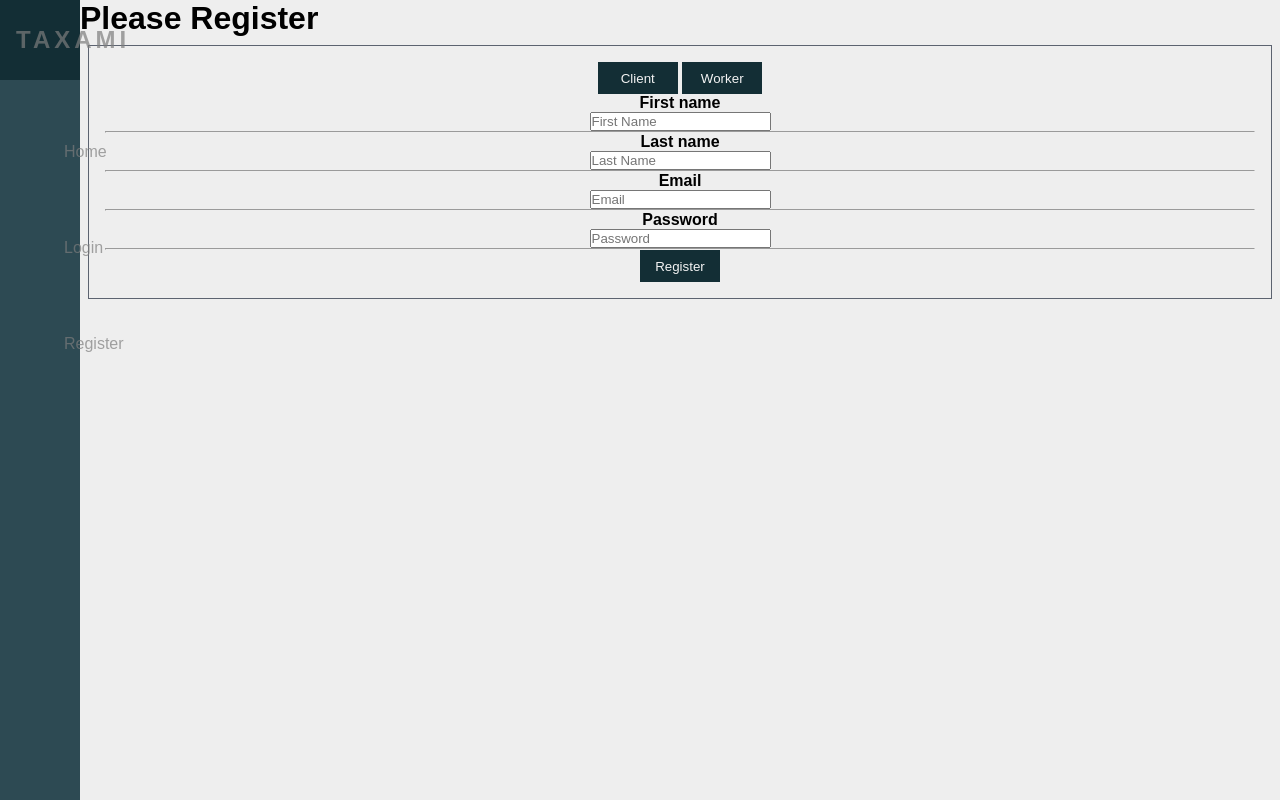
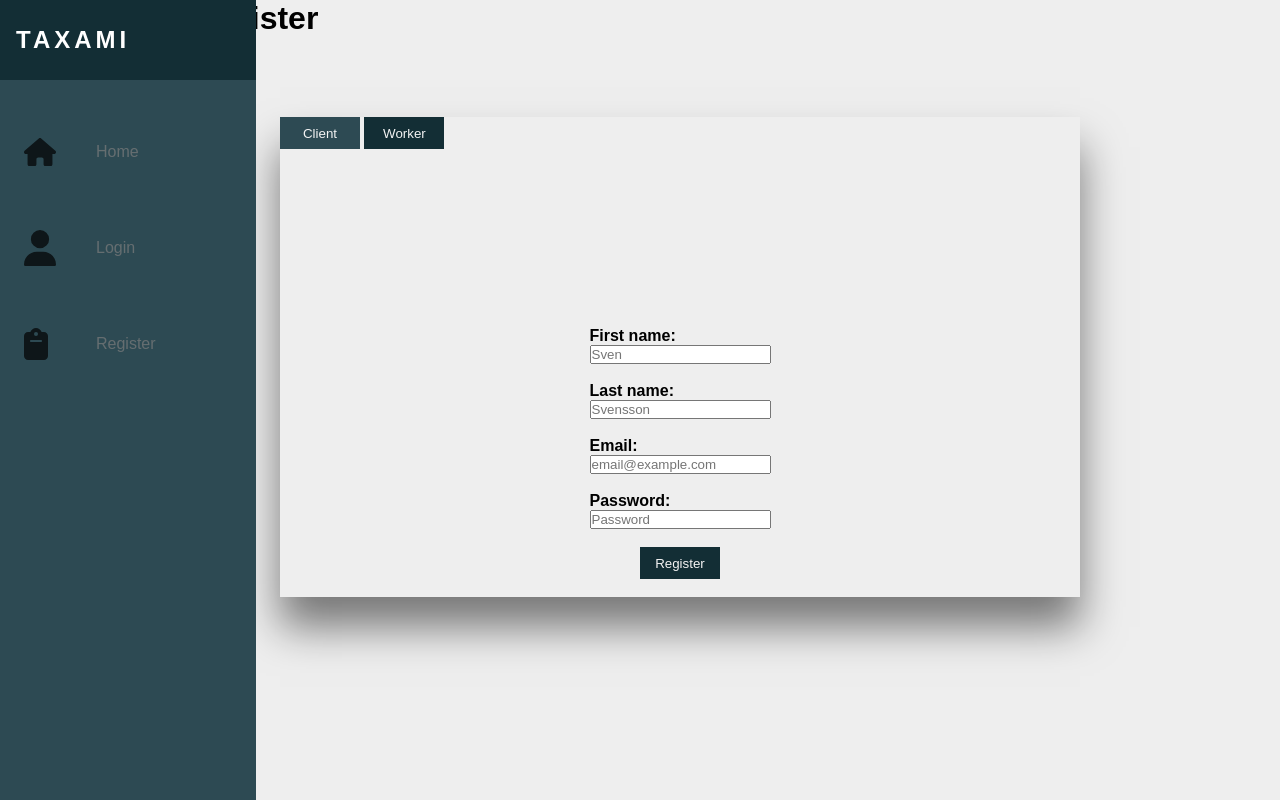
Before and after one commit to antonpandi/taxami-sveltekit, a SvelteKit app: page /register in a window 1280 px wide. Built offline with nearby package versions, Linux system fonts and the light colour scheme.

Commit message:
registration route update

```diff
--- a/src/routes/register/+page.svelte
+++ b/src/routes/register/+page.svelte
@@ -1,32 +1,113 @@
 <script>
 	import RegisterClient from '../../lib/components/Register/RegisterClient.svelte';
 	import RegisterWorker from '../../lib/components/Register/RegisterWorker.svelte';
+	import { goto } from '$app/navigation';
 	import { page } from '$app/stores';
 	// import { page } from '$lib/stores/page';
 	import { onMount } from 'svelte';
+	import {user} from "$lib/stores/user"
+	import {authenticated} from "$lib/stores/auth"
+
+	import URL from "$lib/components/URL"
 
 
 	let registerSwitch = 'CLIENT';
+	let registerType = 'CLIENT';
 
 	const setClient = () => (registerSwitch = 'CLIENT');
 	const setWorker = () => (registerSwitch = 'WORKER');
+
+	let email, password, fname, lname;
+
+	async function register(){
+		console.log('Submit:', 'Email:', email, 'Password:', password);
+		// await fetch(URL(registerSwitch == "CLIENT"?'register/client':'register/worker'), {
+		await fetch(URL('register'), {
+			method: 'POST',
+			headers: { 'Content-Type': 'application/json' },
+				credentials: 'include',
+				body: JSON.stringify({
+				fname,
+				lname,
+				email: email.toLowerCase(),
+				password,
+				'role':registerSwitch
+			})
+		})
+		.then((res) => res.json())
+		.then((data) => {
+			console.log("Response: ", data);
+			// goto('/');
+		})
+		.catch((err) => console.log(err));
+
+
+	};
+
+
 </script>
 
 <h1>Please Register</h1>
-<div class="container">
-	<button on:click={setClient}>Client</button>
-	<button on:click={setWorker}>Worker</button>
 
-	{#if registerSwitch == 'CLIENT'}
-		<RegisterClient />
-	{:else}
-		<RegisterWorker />
-	{/if}
+
+<div class="register-page page-box">
+	<div class="login_type">
+		<button class:selected={registerSwitch=='CLIENT'} on:click={setClient}>Client</button>
+		<button class:selected={registerSwitch=='WORKER'} on:click={setWorker}>Worker</button>
+	</div>
+	<div>
+		<br>
+
+
+
+		<form class="register-form" on:submit|preventDefault={register}>
+			<div class="form_item">
+				<h4>First name:</h4>
+				<input bind:value={fname} type="text" name="email" placeholder="Sven" />
+			</div>
+			<br />
+			<div class="form_item">
+				<h4>Last name:</h4>
+				<input bind:value={lname} type="text" name="email" placeholder="Svensson" />
+			</div>
+			<br />
+			<div class="form_item">
+				<h4>Email:</h4>
+				<input bind:value={email} type="email" name="email" placeholder="email@example.com" />
+			</div>
+			<br />
+			{#if registerSwitch=='CLIENT'}
+				<div class="form_item ">
+					<h4>Password:</h4>
+					<input bind:value={password} type="password" name="password" placeholder="Password" />
+				</div>
+				<br />
+			{/if}
+
+			<button type="submit"> Register </button>
+		</form>
+
+		<!-- {#if loginSwitch == 'CLIENT'}
+			<LoginClient />
+		{:else}
+			<LoginWorker />
+		{/if} -->
+	</div>
 </div>
-
 <style>
 
 
+	.register-page{
+		padding: 0;
+		display: block;
+	}
+	.register-form{
+		display: flex;
+		justify-content: center;
+		align-items: center;
+		flex-direction: column;
+		margin-top: 10rem;
+	}
 	.flex_container{
 		justify-content: center;
 		align-items: center;
```
